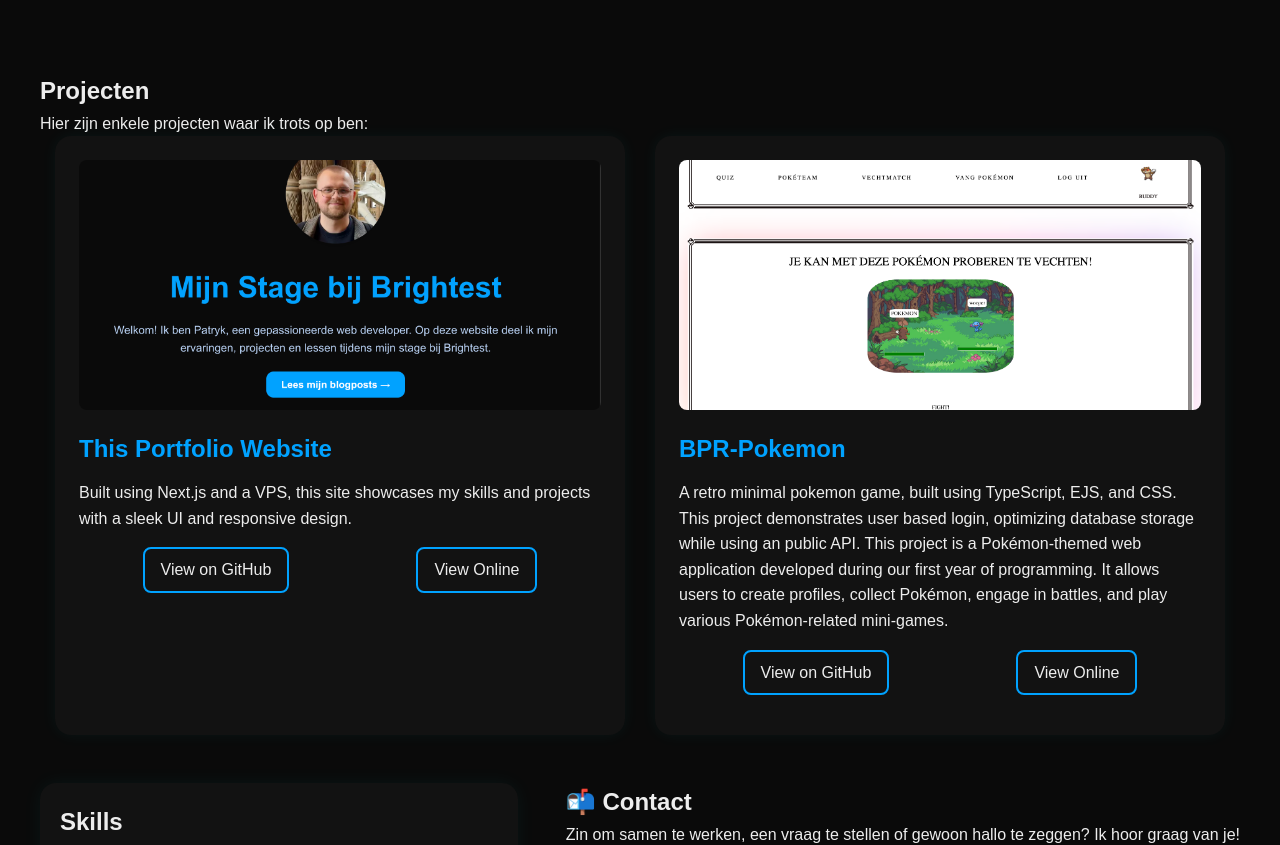
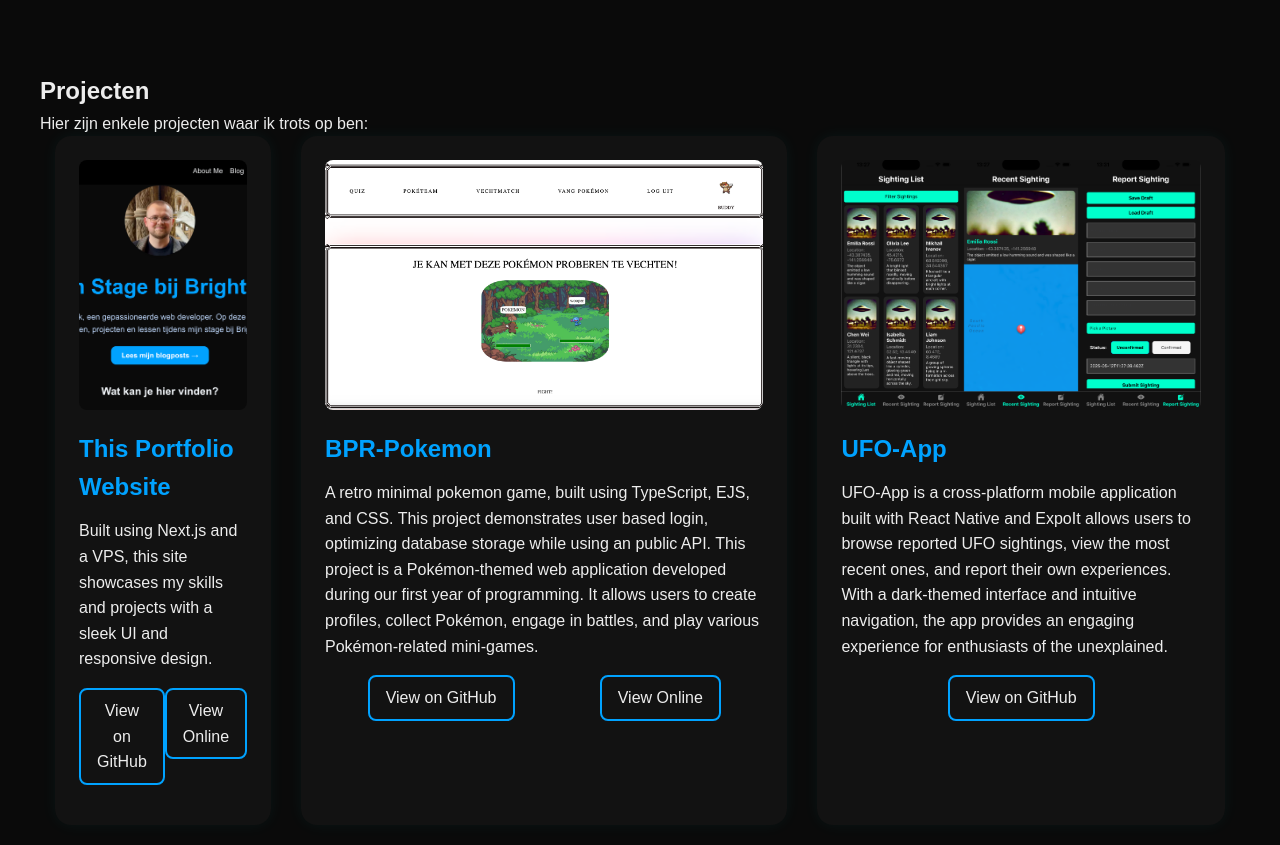
Before and after one commit to xdpatrykxd/portfolio-app, a Next.js app: page /about in a window 1280 px wide. Shown: the part 1160-2005 px from the top of the page. Built offline with nearby package versions, Linux system fonts and the light colour scheme.

Commit message:
added ufo app

```diff
--- a/public/projects.ts
+++ b/public/projects.ts
@@ -33,4 +33,12 @@ export const projects = [
     picture: "/project4.png",
     fav: true,
   },
+  {
+    title: "UFO-App",
+    description:
+      "UFO-App is a cross-platform mobile application built with React Native and ExpoIt allows users to browse reported UFO sightings, view the most recent ones, and report their own experiences. With a dark-themed interface and intuitive navigation, the app provides an engaging experience for enthusiasts of the unexplained.",
+    link: "https://github.com/xdpatrykxd/UFO-app",
+    picture: "/project5.png",
+    fav: true,
+  },
 ];
```
Also changed, not shown: public/project5.png (added).
